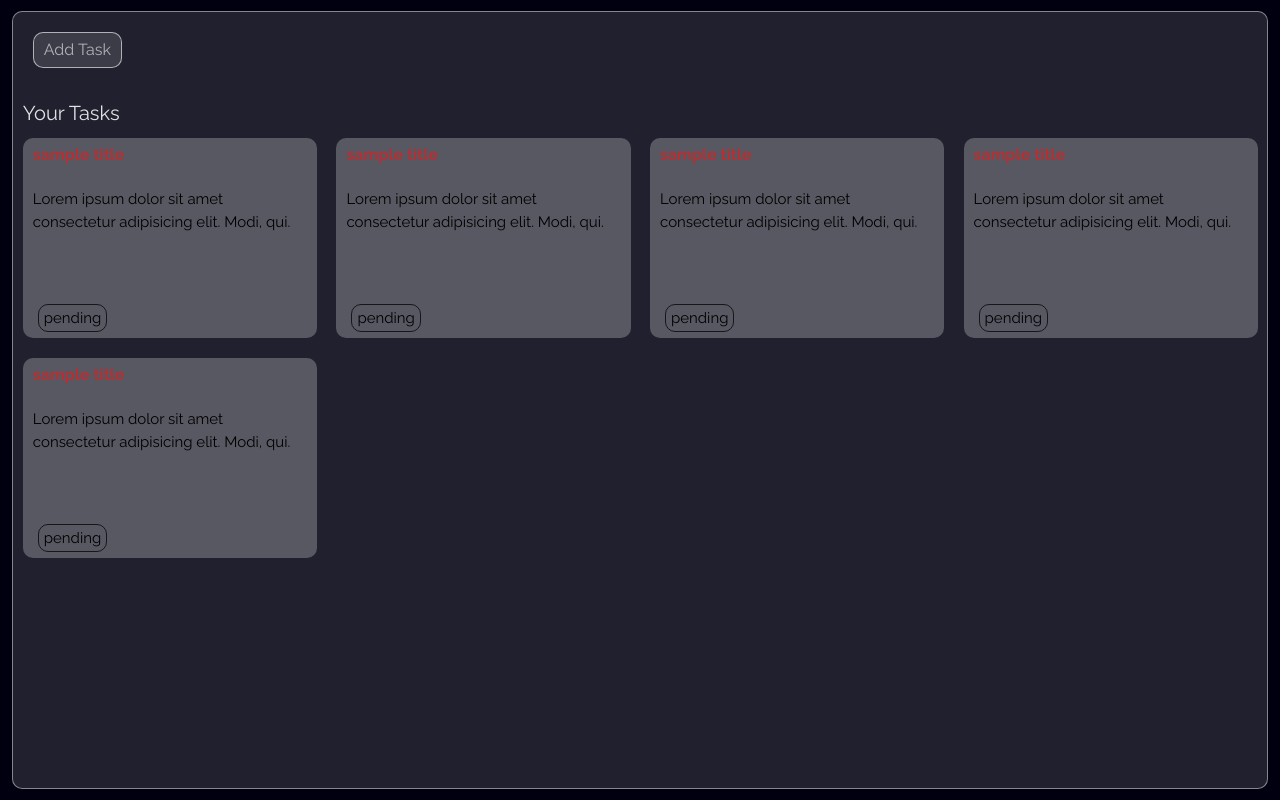
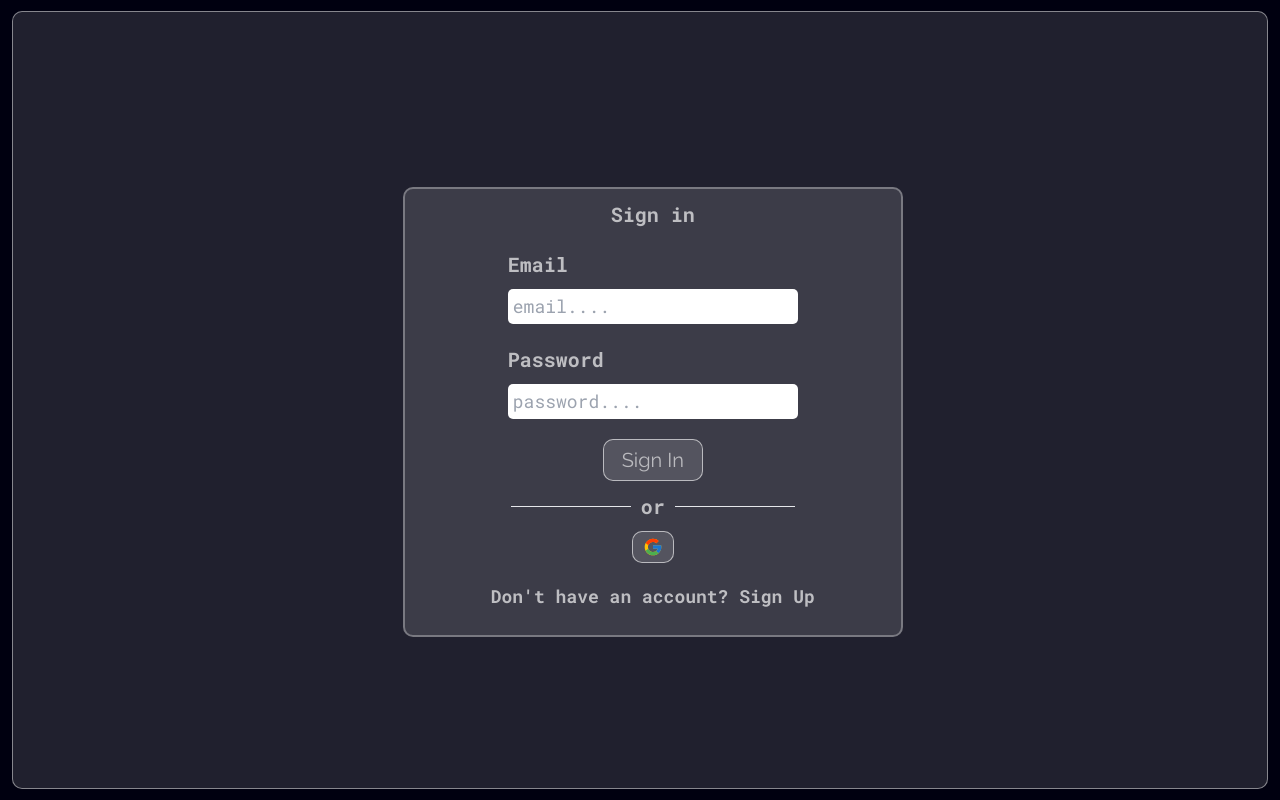
Before and after one commit to Fourthhy/appdev1-task-manager, a React (Vite) app: page / in a window 1280 px wide. Built offline with nearby package versions, Linux system fonts and the light colour scheme; no server answers; a web font is replaced by a local one.

Commit message:
Created Sign in component

```diff
--- a/package.json
+++ b/package.json
@@ -13,7 +13,7 @@
     "firebase": "^11.1.0",
     "react": "^18.3.1",
     "react-dom": "^18.3.1",
-    "react-icons": "^5.3.0"
+    "react-icons": "^5.4.0"
   },
   "devDependencies": {
     "@eslint/js": "^9.13.0",
--- a/src/components/NewTaskList.jsx
+++ b/src/components/NewTaskList.jsx
@@ -1,4 +1,5 @@
 import NewAddTask from "./NewAddTask";
+import SignIn from "./SignIn";
 import TaskItem from "./TaskItem";
 
 function NewTaskList() {
@@ -6,21 +7,8 @@ function NewTaskList() {
         <>
             <div className="h-screen w-screen bg-[#000010] flex justify-center items-center"> {/* MAIN CONTAINER */}
                 <div className="bg-[#ffffff20] rounded-[10px] border-[1px] border-[#ffffff75] ">
-                    <div className="h-[97vh] w-[98vw] relative overflow-y-auto overflow-x-hidden ">
-                        <div>
-                            <NewAddTask />
-                        </div>
-
-                        <div>
-                            <h3 className="text-[#ffffffdd] font-Raleway text-[20px] pl-[10px] pt-[10px]">Your Tasks</h3>
-                                <div className="grid grid-cols-4">
-                                    <TaskItem title='sample title' desc='Lorem ipsum dolor sit amet consectetur adipisicing elit. Modi, qui.' status='pending'/>
-                                    <TaskItem title='sample title' desc='Lorem ipsum dolor sit amet consectetur adipisicing elit. Modi, qui.' status='pending'/>
-                                    <TaskItem title='sample title' desc='Lorem ipsum dolor sit amet consectetur adipisicing elit. Modi, qui.' status='pending'/>
-                                    <TaskItem title='sample title' desc='Lorem ipsum dolor sit amet consectetur adipisicing elit. Modi, qui.' status='pending'/>
-                                    <TaskItem title='sample title' desc='Lorem ipsum dolor sit amet consectetur adipisicing elit. Modi, qui.' status='pending'/>
-                                </div>
-                        </div>
+                    <div className="h-[97vh] w-[98vw] overflow-y-auto overflow-x-hidden ">
+                        <SignIn />
                     </div>
                 </div>
             </div>
--- /dev/null
+++ b/src/components/SignIn.jsx
@@ -0,0 +1,43 @@
+import { FcGoogle } from "react-icons/fc";
+
+function SignIn() {
+    return (
+        <>
+            <div className="h-screen w-screen flex justify-center items-center font-Raleway] text-[20px] text-[#ffffffab]">
+                <div className="w-[500px] h-[450px] border-[#ffffff50] border-[2px] rounded-[10px] bg-[#ffffff20]">
+                    <div className="flex justify-center items-center pt-[10px]">
+                        <p className="font-bold"> Sign in </p>
+                    </div>
+                    <form>
+                        <div className="m-[20px]">
+                            <div className="flex justify-center items-center flex-col mt-[20px]">
+                                <p className="font-bold flex justify-start w-[290px] mb-[10px]"> Email </p>
+                                <input type="email" placeholder="email...." className="w-[290px] rounded-[5px] px-[5px] text-[18px] py-[4px]"/>
+                            </div>
+                            <div className="flex justify-center items-center flex-col mt-[20px]">
+                                <p className="font-bold flex justify-start w-[290px] mb-[10px]"> Password </p>
+                                <input type="password" placeholder="password...." className="w-[290px] rounded-[5px] px-[5px] text-[18px] py-[4px]"/>
+                            </div>
+                        </div>
+                        <div className="flex justify-center gap-[10px] flex-col items-center">
+                            <button type="submit" className="border-[1.5px] border-[#ffffff99] py-[5px] px-[10px] rounded-[10px] font-Raleway text-[#ffffff99] bg-[#ffffff20] w-[100px]">Sign In</button>
+                            <div className="flex justify-center items-center gap-[10px]">
+                                <hr className="w-[120px]"/>
+                                <p className="font-bold"> or </p>
+                                <hr className="w-[120px]"/>
+                            </div>
+                            <button type="submit" className="border-[1.5px] border-[#ffffff99] py-[5px] px-[10px] rounded-[10px] font-Raleway text-[#ffffff99] bg-[#ffffff20]"><FcGoogle /></button>
+                        </div>
+                    </form>
+                    <div className="flex justify-center items-center mt-[20px]">
+                        <p className="font-bold text-[18px]"> Don't have an account? Sign Up</p>
+                    </div>
+
+                </div>
+            </div>
+
+        </>
+    )
+}
+
+export default SignIn
```
Also changed, not shown: ReserveCode.txt (added), TaskFlow.txt (deleted), 1 other file (tests, documents, lock files or other folders).
